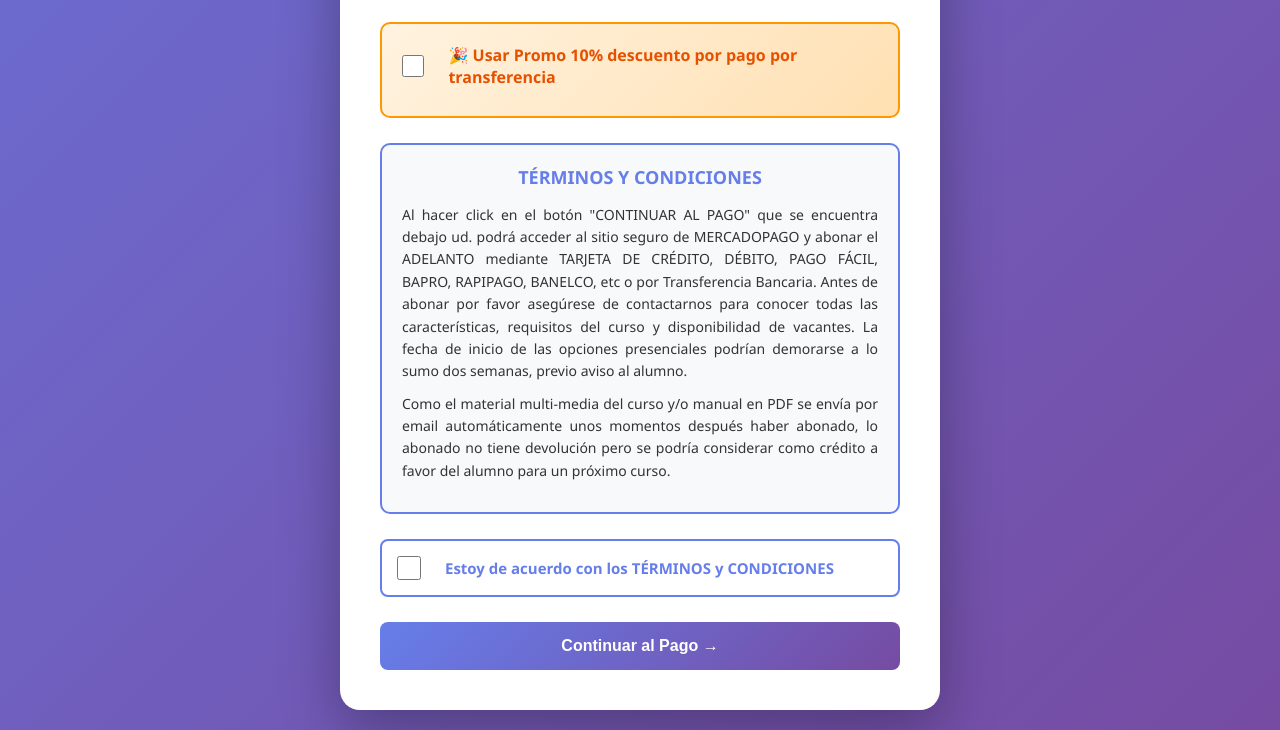
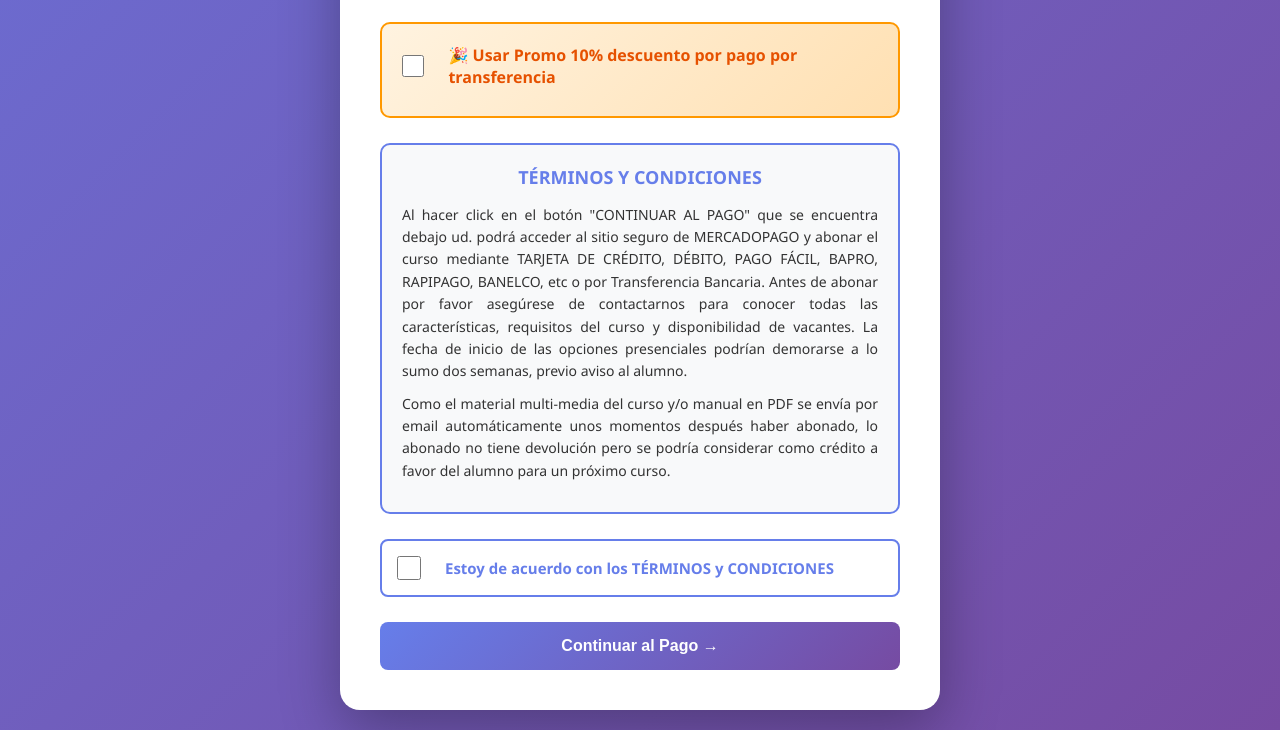
Before and after one commit to infoedetec/inscripcion_edetec, a plain HTML site: page index.html in a window 1280 px wide. Shown: the part 1302-2032 px from the top of the page. Drawn offline with Linux system fonts and the light colour scheme.

Commit message:
Update payment terms in index.html

```diff
--- a/index.html
+++ b/index.html
@@ -494,7 +494,7 @@
             <div class="terminos-condiciones">
                 <h3>TÉRMINOS Y CONDICIONES</h3>
                 <p>
-                    Al hacer click en el botón "CONTINUAR AL PAGO" que se encuentra debajo ud. podrá acceder al sitio seguro de MERCADOPAGO y abonar el ADELANTO mediante TARJETA DE CRÉDITO, DÉBITO, PAGO FÁCIL, BAPRO, RAPIPAGO, BANELCO, etc o por Transferencia Bancaria. Antes de abonar por favor asegúrese de contactarnos para conocer todas las características, requisitos del curso y disponibilidad de vacantes. La fecha de inicio de las opciones presenciales podrían demorarse a lo sumo dos semanas, previo aviso al alumno.
+                    Al hacer click en el botón "CONTINUAR AL PAGO" que se encuentra debajo ud. podrá acceder al sitio seguro de MERCADOPAGO y abonar el curso mediante TARJETA DE CRÉDITO, DÉBITO, PAGO FÁCIL, BAPRO, RAPIPAGO, BANELCO, etc o por Transferencia Bancaria. Antes de abonar por favor asegúrese de contactarnos para conocer todas las características, requisitos del curso y disponibilidad de vacantes. La fecha de inicio de las opciones presenciales podrían demorarse a lo sumo dos semanas, previo aviso al alumno.
                 </p>
                 <p>
                     Como el material multi-media del curso y/o manual en PDF se envía por email automáticamente unos momentos después haber abonado, lo abonado no tiene devolución pero se podría considerar como crédito a favor del alumno para un próximo curso.
```
